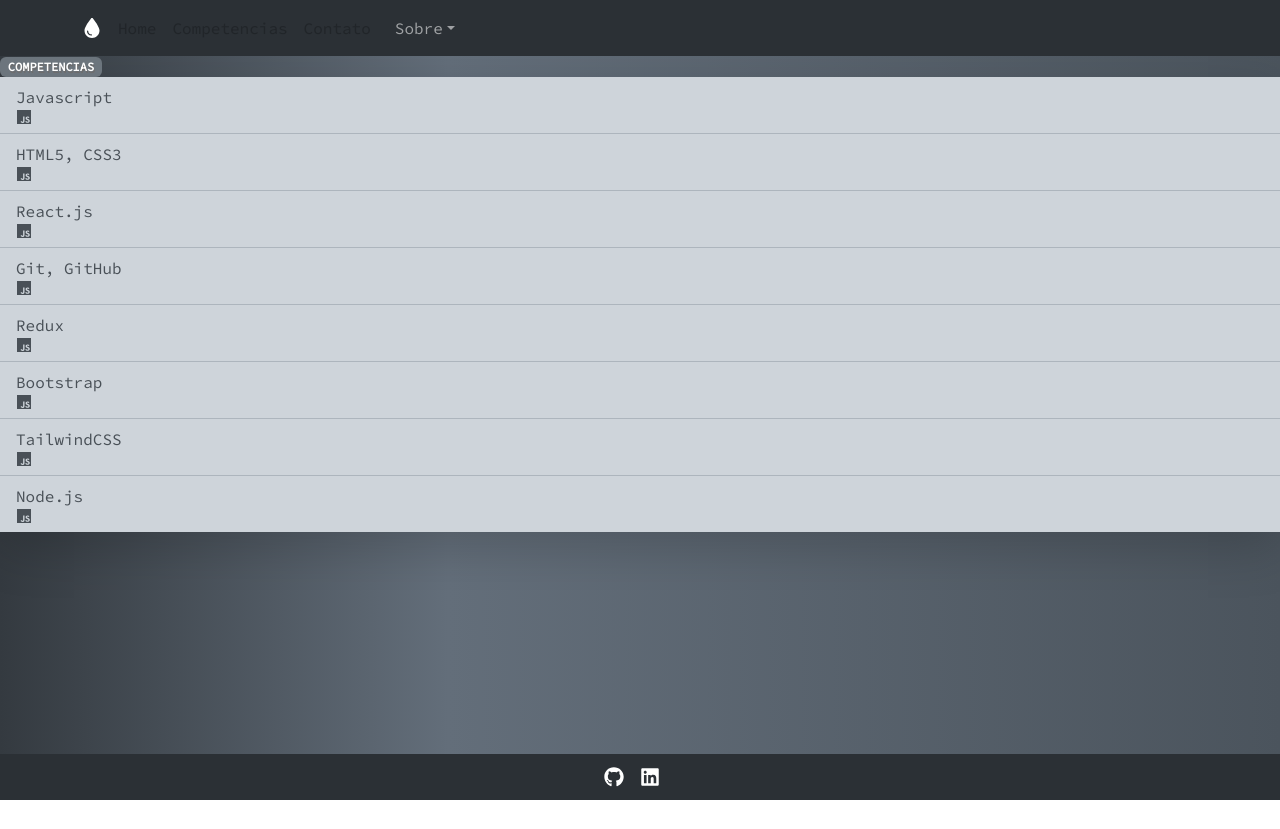
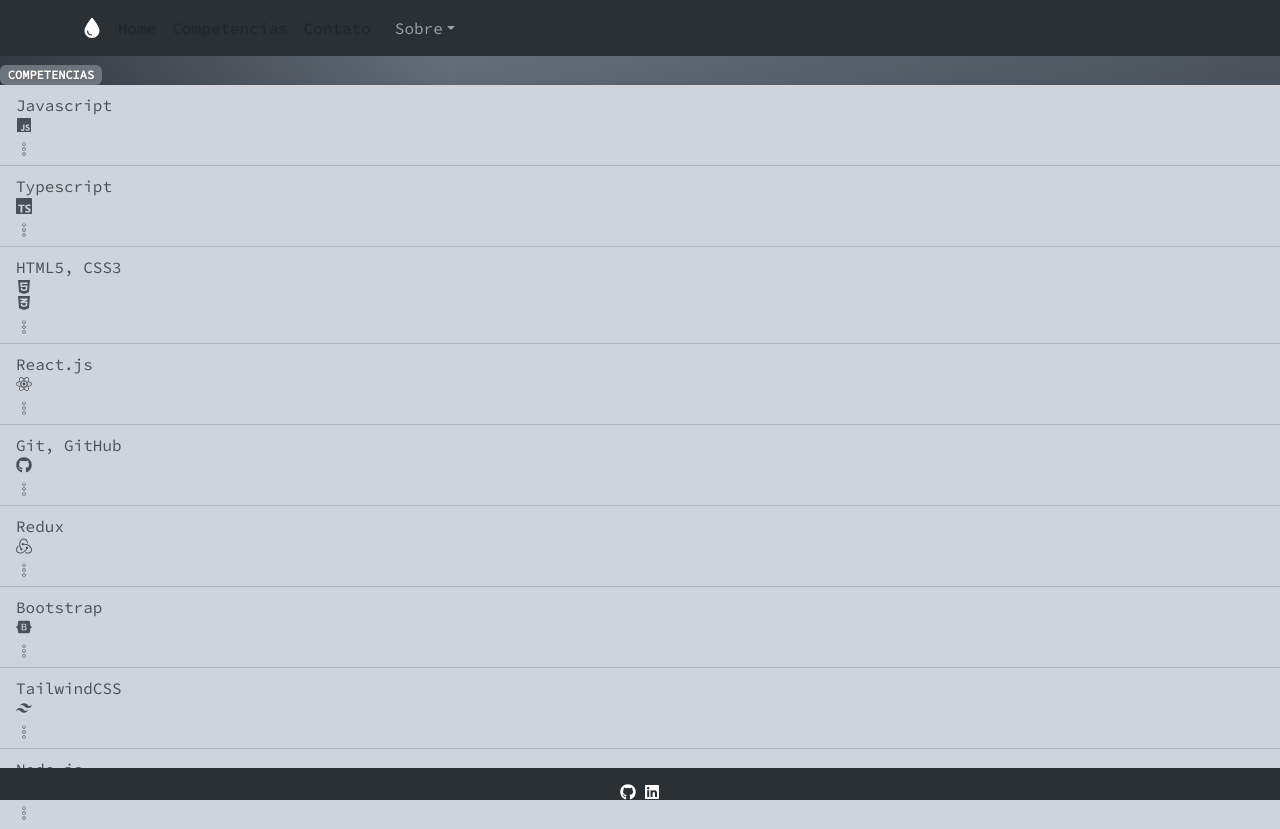
Before and after one commit to GabrielGotinha/PortFolio-att, a React (Vite) app: page /competencias in a window 1280 px wide. Before the commit the page ends 800 px from the top, so only its background shows below. Built offline with nearby package versions, Linux system fonts and the light colour scheme.

Commit message:
quase finalizando

```diff
--- a/src/components/Cardcont.jsx
+++ b/src/components/Cardcont.jsx
@@ -8,7 +8,7 @@ export default function Cardcont () {
 
           <div className="card bg-[#1C1F23] text-[#AABFD2] max-w-2xl shadow-[#1C1F23] shadow-lg">
             <div className="card-body">
-            Com amor a tecnologia resolvi entrar no Desenvolvimento Web. Desde os meus 12 anos sempre assistia videos no youtube de programação. Quando completei meus 17 decidir aprender programação, e hoje estou sempre estudando mais e melhorando.
+            Com amor a tecnologia resolvi entrar no Desenvolvimento Web. Desde os meus 12 anos sempre assistia videos no youtube de programação. Quando completei meus 17 decidir aprender programação, e hoje estou sempre estudando mais e melhorando. Busco crecer profissionalmente e também como pessoa, quero evoluir em carreira e alcançar minhas metas.
             </div>
           </div>
 
--- /dev/null
+++ b/src/components/Footer.jsx
@@ -0,0 +1,19 @@
+import { FaGithub } from "react-icons/fa";
+import { FaLinkedin } from "react-icons/fa";
+
+export default function Footer () {
+    return (
+        <>
+        <div className="fixed-bottom ">
+
+            <footer bg="dark" data-bs-theme="dark" className="h-16  bg-body-tertiary">
+
+                    <div className="gap-2" style={{display:'flex', justifyContent: 'center'}}>
+                    <a className="text-white text-3xl mt-3" href="https://github.com/GabrielGotinha" target='_blank'><FaGithub /></a>
+                        <a className="text-white text-3xl mt-3" href="www.linkedin.com/in/gabriel-angello" target='_blank'><FaLinkedin /></a>
+                    </div>
+            </footer>
+        </div>
+        </>
+    )
+}
--- a/src/components/Navbar3.jsx
+++ b/src/components/Navbar3.jsx
@@ -3,8 +3,6 @@ import Nav from 'react-bootstrap/Nav';
 import Navbar from 'react-bootstrap/Navbar';
 import NavDropdown from 'react-bootstrap/NavDropdown';
 import { FaDroplet } from "react-icons/fa6";
-import { FaGithub } from "react-icons/fa";
-import { FaLinkedin } from "react-icons/fa";
 import { Link } from 'react-router-dom';
 
 
@@ -34,16 +32,6 @@ export default function Navbar3 () {
       </Container>
     </Navbar>
 
-      <div>
-       <footer>
-       <nav bg="dark" data-bs-theme="dark" className="navbar  fixed-bottom bg-body-tertiary">
-  <div className="container-fluid" style={{display:'flex', justifyContent: 'center'}}>
-    <a className="navbar-brand " href="https://github.com/GabrielGotinha" target='_blank'><FaGithub /></a>
-    <a className="navbar-brand " href="www.linkedin.com/in/gabriel-angello" target='_blank'><FaLinkedin /></a>
-  </div>
-</nav>
-       </footer>
-      </div>
 
       </div>
     )
--- a/src/pages/Competencias.jsx
+++ b/src/pages/Competencias.jsx
@@ -1,22 +1,92 @@
 import { IoLogoJavascript } from "react-icons/io5";
+import { FaHtml5 } from "react-icons/fa";
+import { FaCss3Alt } from "react-icons/fa";
+import Footer from "../components/Footer";
+import { FaReact } from "react-icons/fa";
+import { FaGithub } from "react-icons/fa";
+import { SiRedux } from "react-icons/si";
+import { FaBootstrap } from "react-icons/fa";
+import { SiTailwindcss } from "react-icons/si";
+import { FaNodeJs } from "react-icons/fa";
+import { SiTypescript } from "react-icons/si";
+import { CiMenuKebab } from "react-icons/ci";
 
 export default function Competencias () {
+    function handleclick () {
+        if(menu.style.display == 'block'){
+            menu.style.display = 'none'
+        }else{
+            menu.style.display = 'block'
+        }
+    }
+    function handleclick2 () {
+        if(menu2.style.display == 'block'){
+            menu2.style.display = 'none'
+        }else{
+            menu2.style.display = 'block'
+        }
+    }
+    function handleclick3 () {
+        if(menu3.style.display == 'block'){
+            menu3.style.display = 'none'
+        }else{
+            menu3.style.display = 'block'
+        }
+    }
+    function handleclick4 () {
+        if(menu4.style.display == 'block'){
+            menu4.style.display = 'none'
+        }else{
+            menu4.style.display = 'block'
+        }
+    }
+
     return (
         <>
+        <div className="w-screen">
 
-           <div className="mt-6 flex justify-center flex-col items-center" >
-           <h1><span className="badge bg-secondary text-xl">COMPETENCIAS</span></h1>
-                <ul className="list-group list-group-flush shadow-lg rounded-md shadow-[#1C1F23] w-3/5 bg-transparent list-group-item-dark " >
-                    <li className="list-group-item font-bold flex justify-between" >Javascript <span><IoLogoJavascript className="text-5xl"/></span> </li>
-                    <li className="list-group-item font-bold flex justify-between" >HTML5, CSS3 <span><IoLogoJavascript className="text-5xl"/></span> </li>
-                    <li className="list-group-item font-bold flex justify-between" >React.js <span><IoLogoJavascript className="text-5xl"/></span> </li>
-                    <li className="list-group-item font-bold flex justify-between" >Git, GitHub <span><IoLogoJavascript className="text-5xl"/></span> </li>
-                    <li className="list-group-item font-bold flex justify-between" >Redux <span><IoLogoJavascript className="text-5xl"/></span> </li>
-                    <li className="list-group-item font-bold flex justify-between" >Bootstrap <span><IoLogoJavascript className="text-5xl"/></span> </li>
-                    <li className="list-group-item font-bold flex justify-between" >TailwindCSS <span><IoLogoJavascript className="text-5xl"/></span> </li>
-                    <li className="list-group-item font-bold flex justify-between" >Node.js <span><IoLogoJavascript className="text-5xl"/></span> </li>
-                </ul>
-           </div>
+               <div className="flex mb-2 mt-2 justify-center flex-col items-center" >
+               <h1><span className="badge bg-secondary text-xl">COMPETENCIAS</span></h1>
+                    <ul className="list-group list-group-flush shadow-lg rounded-md shadow-[#1C1F23] w-3/5 bg-transparent list-group-item-dark " >
+                        <li className="list-group-item font-bold flex justify-between"  >
+                            Javascript
+                            <span>
+                                <IoLogoJavascript className="text-5xl"/>
+                            </span>
+                            <CiMenuKebab className="text-3xl mt-2" onClick={handleclick} />
+                            <span id="menu" className="flex flex-grow" style={{display: 'none'}}>Linguagem de programação, tenho 7 meses de experiencia</span>
+                        </li>
+
+                        <li className="list-group-item font-bold flex justify-between" >Typescript <span><SiTypescript className="text-5xl"/></span>
+                        <CiMenuKebab className="text-3xl mt-2"/>
+
+                        </li>
+
+                        <li className="list-group-item font-bold flex justify-between " >HTML5, CSS3 <span><FaHtml5 className="text-5xl"/></span> <span><FaCss3Alt className="text-5xl"/></span>
+                        <CiMenuKebab className="text-3xl mt-2" onClick={handleclick2} />
+                        <span id="menu2" className="flex flex-grow" style={{display: 'none'}}>Linguagem de marcação, tenho 8 meses de experiência</span>
+                        </li>
+                        <li className="list-group-item font-bold flex justify-between" >React.js <span><FaReact  className="text-5xl"/></span>
+                        <CiMenuKebab className="text-3xl mt-2" onClick={handleclick3} />
+                        <span id="menu3" className="flex flex-grow" style={{display: 'none'}}>Biblioteca JS, tenho 6 meses de experiência</span>
+                        </li>
+                        <li className="list-group-item font-bold flex justify-between" >Git, GitHub <span><FaGithub className="text-5xl"/></span>
+                        <CiMenuKebab className="text-3xl mt-2" />
+                        </li>
+                        <li className="list-group-item font-bold flex justify-between" >Redux <span><SiRedux className="text-5xl"/></span>
+                        <CiMenuKebab className="text-3xl mt-2" onClick={handleclick4} />
+                        <span id="menu4" className="flex flex-grow" style={{display: 'none'}}>Framework, veja projetos com redux no meu github</span>
+                        </li>
+                        <li className="list-group-item font-bold flex justify-between" >Bootstrap <span><FaBootstrap className="text-5xl"/></span>
+                        <CiMenuKebab className="text-3xl mt-2" /> </li>
+                        <li className="list-group-item font-bold flex justify-between" >TailwindCSS <span><SiTailwindcss className="text-5xl"/></span>
+                        <CiMenuKebab className="text-3xl mt-2"  /> </li>
+                        <li className="list-group-item font-bold flex justify-between" >Node.js <span><FaNodeJs className="text-5xl"/></span>
+                        <CiMenuKebab className="text-3xl mt-2" /> </li>
+                    </ul>
+               </div>
+        </div>
+           <Footer/>
         </>
     )
 }
--- a/src/pages/Contato.jsx
+++ b/src/pages/Contato.jsx
@@ -1,12 +1,29 @@
 import Eu from '../images/eu.jpg'
+import Card from 'react-bootstrap/Card';
 
 export default function Contato () {
     return (
         <>
-            <div>
+            <div className='ml-28 mt-24 flex justify-between '>
                 <picture>
-                    <img src={Eu} alt="minha foto" />
+                    <img src={Eu} className='w-52  rounded-full' alt="minha foto" />
                 </picture>
+                <Card className='mr-28 flex flex-col' bg='dark' data-bs-theme="dark" >
+                    <Card.Body>
+                        <Card.Title>Email</Card.Title>
+                        <Card.Text>
+                        gaemail142@gmail.com
+                        </Card.Text>
+                        <Card.Title> -----------------------</Card.Title>
+                        <Card.Title>Numero</Card.Title>
+                        <Card.Text>
+                        (62)982662027
+                        </Card.Text>
+                        <Card.Title> -----------------------</Card.Title>
+                        <Card.Text>Veja também meu perfil no </Card.Text>
+                        <Card.Text><a href='https://www.linkedin.com/in/gabriel-angello'>Linkedin</a></Card.Text>
+                    </Card.Body>
+                </Card>
             </div>
         </>
     )
--- a/src/pages/Home.jsx
+++ b/src/pages/Home.jsx
@@ -1,5 +1,7 @@
 import Cardcont from '../components/Cardcont'
 import { MaquinaDeEscrever } from '../components/EfeitoTy'
+import Footer from '../components/Footer'
+
 
 export default function Home () {
     return (
@@ -16,6 +18,7 @@ export default function Home () {
 
                 <div className='flex justify-center'><Cardcont/></div>
 
+                <Footer/>
 
             </main>
         </>
```
